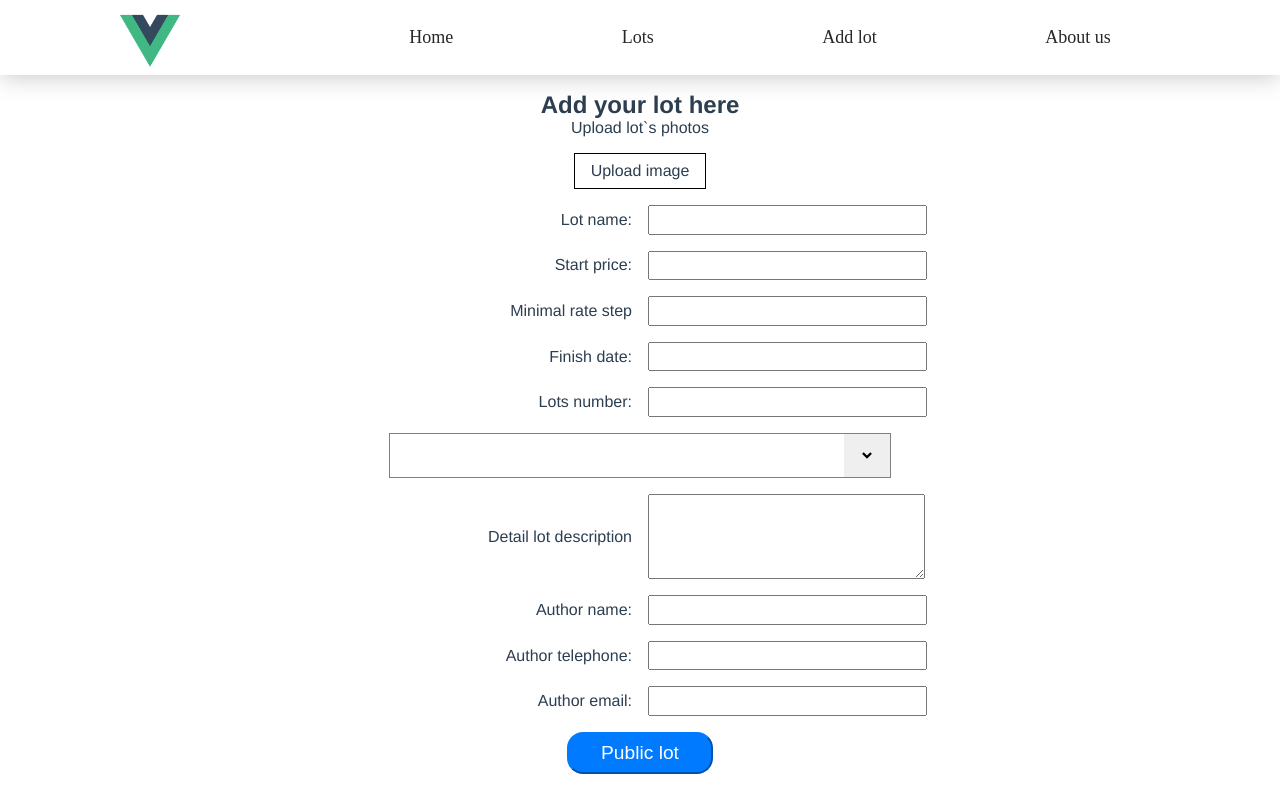
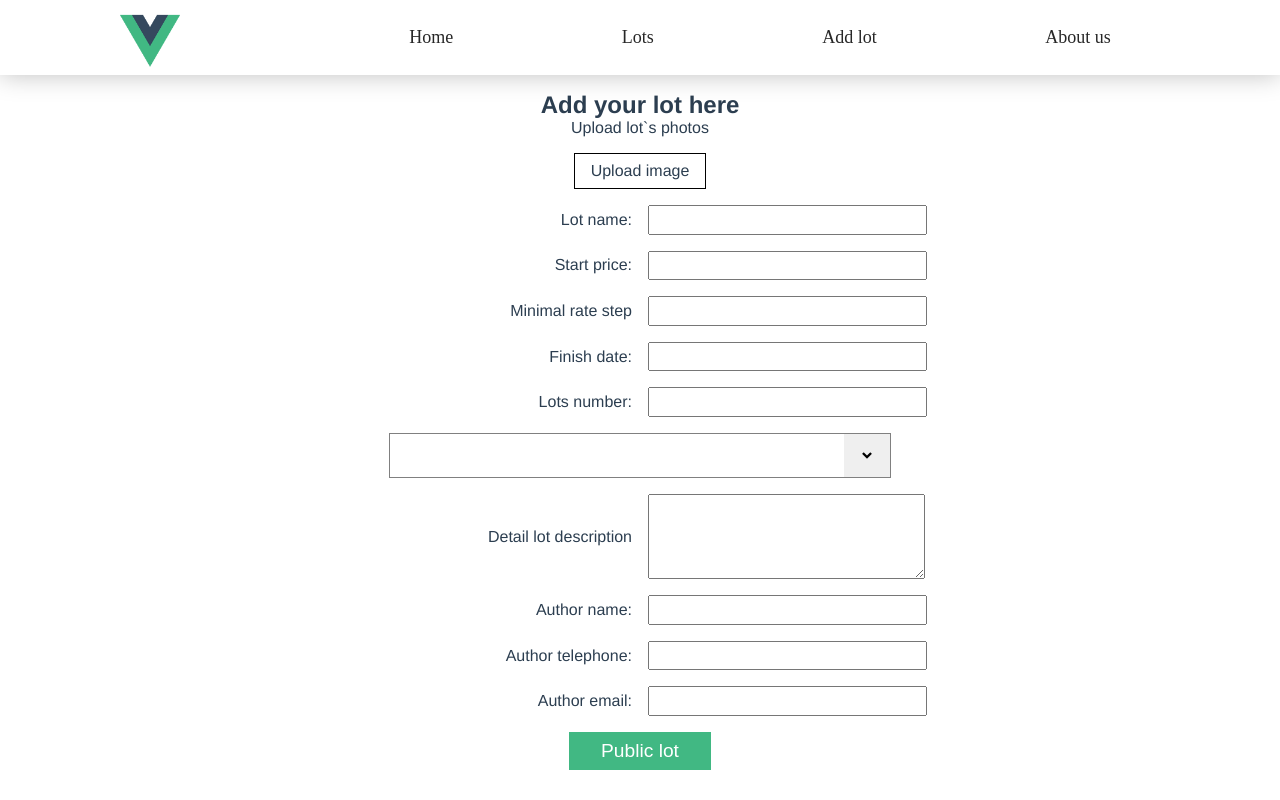
Before and after one commit to vladislavovuch/auction, a Vue app: page /add-lot in a window 1280 px wide. Built offline with nearby package versions, Linux system fonts and the light colour scheme.

Commit message:
base-button layout

```diff
--- a/src/components/BaseComponents/BaseButton/index.vue
+++ b/src/components/BaseComponents/BaseButton/index.vue
@@ -13,18 +13,19 @@
         padding: .5rem 2rem;
         font-size: 1.2rem;
         color: #fff;
-        background-color: #007bff;
-        border-color: #007bff;
-        -webkit-border-radius: 1rem;
-        -moz-border-radius: 1rem;
-        border-radius: 1rem;
+        background-color: rgb(65, 184, 131);
+        border: none;
+        /*border-color: #007bff;*/
+        /*border: 1px solid*/
+        /*-webkit-border-radius: 1rem;*/
+        /*-moz-border-radius: 1rem;*/
+        /*border-radius: 1rem;*/
         outline: none;
         cursor: pointer;
         margin-top: 1rem;
 
         &:hover {
-            background-color: #0069d9;
-            border-color: #0062cc;
+            background-color: rgb(59, 165, 117);
         }
 
     }
--- a/src/views/LotDetails/index.vue
+++ b/src/views/LotDetails/index.vue
@@ -35,9 +35,9 @@
                 </p>
             </div>
             <div class="make-rate">
-                <button type="submit">
+                <base-button type="submit">
                     Make rate
-                </button>
+                </base-button>
             </div>
         </form>
 
@@ -59,6 +59,8 @@
 </template>
 
 <script>
+    import BaseButton from '../../components/BaseComponents/BaseButton'
+
     export default {
         data() {
             return {
@@ -66,6 +68,9 @@
                 rate: '',
                 isValid: true,
             }
+        },
+        components: {
+            BaseButton,
         },
         methods: {
             enterRate(event) {
@@ -203,17 +208,9 @@
         margin-top: 1rem;
 
         button {
-            padding: .5rem 2rem;
-            font-size: 1.2rem;
             color: #fff;
             background-color: #007bff;
             border-color: #007bff;
-            -webkit-border-radius: 1rem;
-            -moz-border-radius: 1rem;
-            border-radius: 1rem;
-            outline: none;
-            cursor: pointer;
-
             &:hover {
                 background-color: #0069d9;
                 border-color: #0062cc;
```
